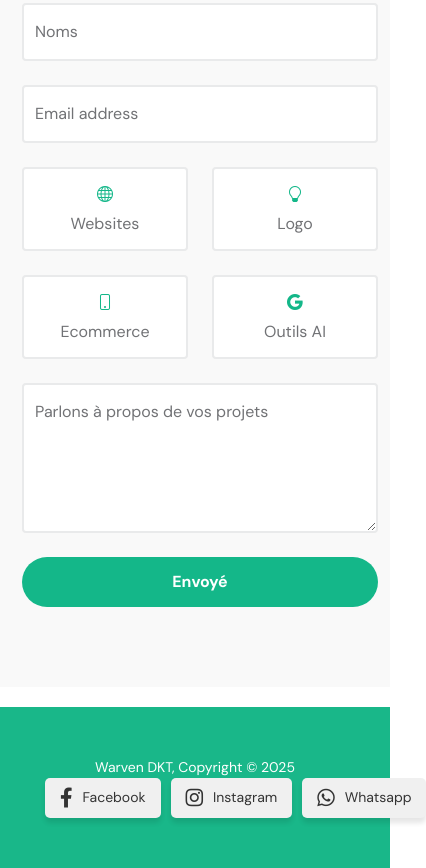
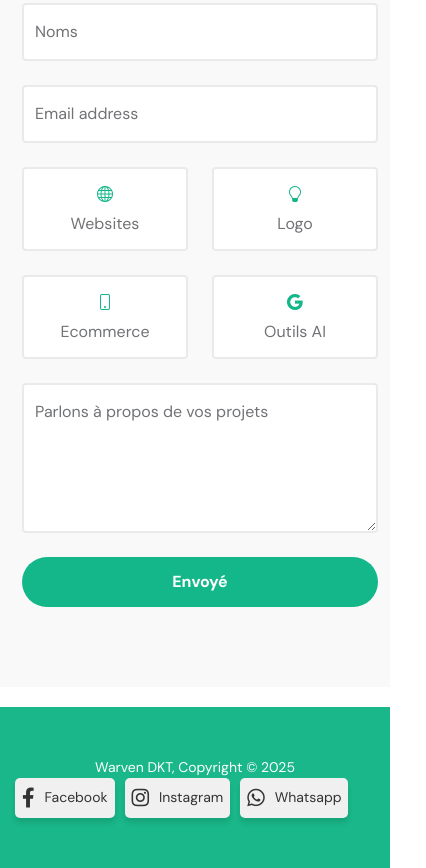
Before and after one commit to rr151/warvendkt, a plain HTML site: page index.html in a window 390 px wide. Shown: the part 9926-10794 px from the top of the page, 426 px wide, since content can reach past the window. Drawn offline with Linux system fonts and the light colour scheme.

Commit message:
fix(footer small screen)

```diff
--- a/css/custom.css
+++ b/css/custom.css
@@ -3,6 +3,9 @@
         display: block !important;
     }
     .wrapper{
-        margin-left: -20px;
+        margin-left: -50px;
+    }
+    .wrapper>.button{
+        padding: 0 7px !important;
     }
 }
```
